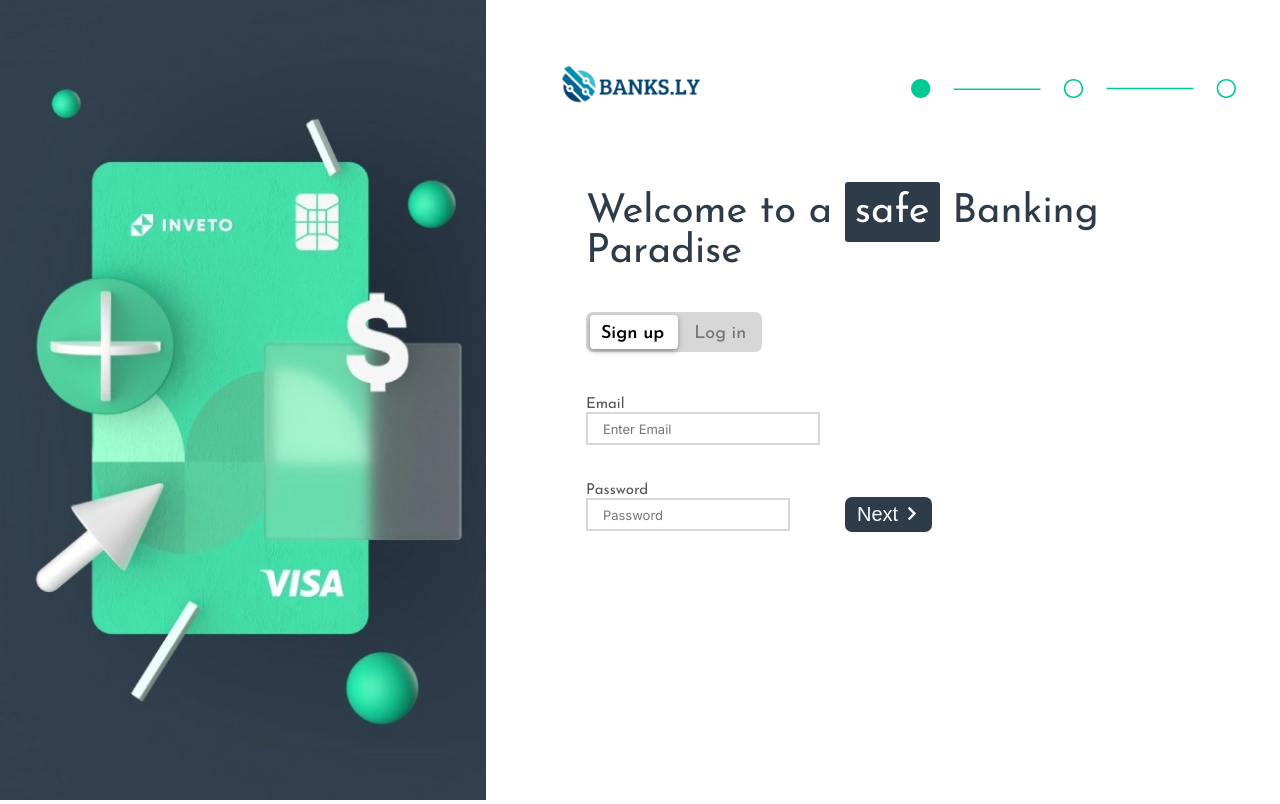
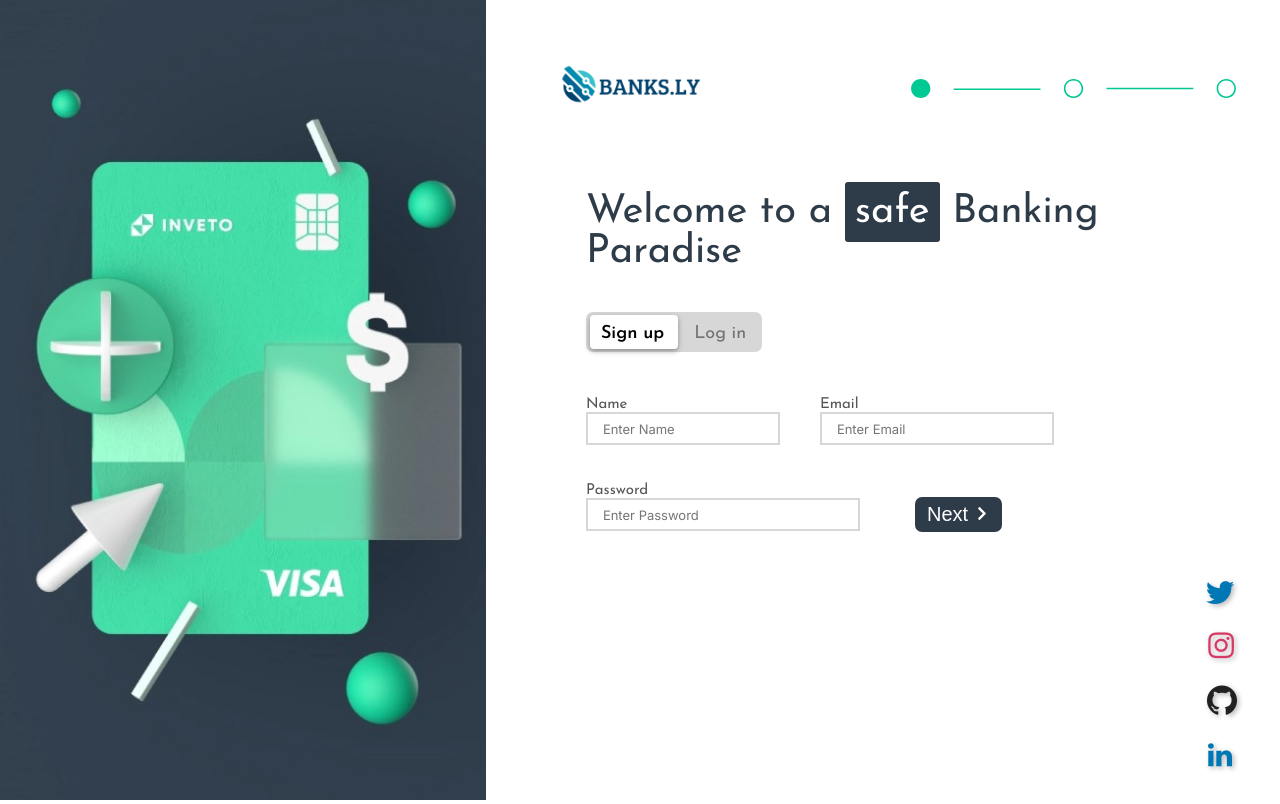
Before and after one commit to Keval9shah/web, a PHP site: page / in a window 1280 px wide. Run offline with PHP 8.4, Linux system fonts and the light colour scheme.

Commit message:
💪😎 Finally done

```diff
--- a/spbank/index.php
+++ b/spbank/index.php
@@ -71,6 +71,7 @@ if(isset($_POST['submit'])){
     <link href="https://fonts.googleapis.com/css2?family=Josefin+Sans:wght@100;200;300;400;600&display=swap" rel="stylesheet">
     <link href="https://fonts.googleapis.com/css2?family=Inter&display=swap" rel="stylesheet">
     <link rel="stylesheet" href="style.css">
+    <link rel="stylesheet" href="https://stackpath.bootstrapcdn.com/font-awesome/4.7.0/css/font-awesome.min.css">
     <title>Bank</title>
 </head>
 
@@ -80,7 +81,7 @@ if(isset($_POST['submit'])){
         <div class="g2">
             <img class="logo" src="logo.png" alt="">
             <img class="prop2" src="prop2.svg" alt="">
-            <div class="txt">Welcome to a <span>safe</span> Banking Paradise</div>
+            <div class="txt">Welcome to a <span class="safe">safe</span> Banking Paradise</div>
             <div class="login">
                 <div class="sign">
                     <div class="sup sel1" onclick="sup()">
@@ -96,7 +97,7 @@ if(isset($_POST['submit'])){
                         <div class="fields1">
                             <div class="name fl">
                                 <div class="field">Name</div>
-                                <div class="answer"><input id="nm" minlength="3" maxlength="18" name="name" placeholder="Enter Name"></div>
+                                <div class="answer"><input id="nm" minlength="3" maxlength="18" name="name" required placeholder="Enter Name"></div>
                             </div>
                             <div class="email fl">
                                 <div class="field">Email</div>
@@ -106,7 +107,7 @@ if(isset($_POST['submit'])){
                         <div class="fields1">
                             <div class="pass fl">
                                 <div class="field">Password</div>
-                                <div class="answer"><input class="anp" minlength="8" maxlength="16" type="password" name="password" required placeholder="Password"></div>
+                                <div class="answer"><input class="anp" minlength="8" maxlength="16" type="password" name="password" required placeholder="Enter Password"></div>
                             </div>
                             <div class="go fl">
                                 <button name="submit" type="submit" class="goo">Next <svg width="16px" height="15px" aria-hidden="true" focusable="false" data-prefix="fas" data-icon="chevron-right" class="svg-inline--fa fa-chevron-right fa-w-10" role="img" xmlns="http://www.w3.org/2000/svg" viewBox="0 0 320 512"><path fill="currentColor" d="M285.476 272.971L91.132 467.314c-9.373 9.373-24.569 9.373-33.941 0l-22.667-22.667c-9.357-9.357-9.375-24.522-.04-33.901L188.505 256 34.484 101.255c-9.335-9.379-9.317-24.544.04-33.901l22.667-22.667c9.373-9.373 24.569-9.373 33.941 0L285.475 239.03c9.373 9.372 9.373 24.568.001 33.941z"></path></svg></button>
@@ -117,6 +118,26 @@ if(isset($_POST['submit'])){
             </div>
         </div>
     </div>
+    <a href="https://twitter.com/keval2001" target="_blank" class="twitter social-buttons__button social-button social-button--linkedin" aria-label="LinkedIn">
+        <span class="social-button__inner">
+           <i class="fa fa-twitter tw"></i>
+          </span>
+    </a>
+    <a href="https://www.linkedin.com/in/keval-shah-a4b2811a3/" target="_blank" class="linkedin social-buttons__button social-button social-button--linkedin" aria-label="LinkedIn">
+        <span class="social-button__inner">
+           <i class="fa fa-linkedin"></i>
+          </span>
+    </a>
+    <a href="https://github.com/Keval9shah" target="_blank" class="github social-buttons__button social-button social-button--codepen" aria-label="CodePen">
+        <span class="social-button__inner">
+            <i class="fa fa-github gb"></i>
+          </span>
+    </a>
+    <a href="https://www.instagram.com/kvl.sh/" target="_blank" class="instagram social-buttons__button social-button social-button--github" aria-label="GitHub">
+        <span class="social-button__inner">
+                <i class="fa fa-instagram in"></i>
+          </span>
+    </a>
 
     <script src="script.js"></script>
 </body>
--- a/spbank/style.css
+++ b/spbank/style.css
@@ -52,7 +52,7 @@ body {
     font-weight: 400;
 }
 
-span {
+.safe {
     background-color: #2e3c49;
     color: white;
     padding: 10px;
@@ -106,8 +106,8 @@ span {
     margin: 0 0 25px 0;
 }
 
-.name {
-    display: none;
+.email {
+    margin-left: 40px;
 }
 
 #nm {
@@ -160,7 +160,7 @@ input {
 }
 
 .anp {
-    width: 170px;
+    width: 240px;
     transition: all 0.4s;
 }
 
@@ -191,3 +191,202 @@ input {
     top: 40px;
     left: 65px;
 }
+
+
+/* .social-buttons {
+    display: flex;
+    flex-wrap: wrap;
+    justify-content: center;
+    margin-top: -10px;
+}
+ */
+
+.social-button {
+    /* position: relative; */
+    display: flex;
+    justify-content: center;
+    align-items: center;
+    outline: none;
+    width: 70px;
+    height: 70px;
+    text-decoration: none;
+}
+
+.social-button__inner {
+    position: relative;
+    display: flex;
+    align-items: center;
+    justify-content: center;
+    width: calc(100% - var(--dist));
+    height: calc(100% - var(--dist));
+    border-radius: 100%;
+    /* background: #fff; */
+    text-align: center;
+}
+
+.social-button i,
+.social-button svg {
+    position: relative;
+    z-index: 1;
+    transition: 0.3s;
+}
+
+.social-button .gb {
+    font-size: 35px;
+}
+
+.social-button .in {
+    font-size: 30px;
+}
+
+.social-button .tw {
+    padding-top: 5px;
+    font-size: 32px;
+}
+
+.social-button i {
+    font-size: 28px;
+}
+
+.social-button svg {
+    height: 40%;
+    width: 40%;
+}
+
+
+/* .social-button::after {
+    content: "";
+    position: absolute;
+    top: 35.355%;
+    left: 35.355%;
+    display: block;
+    width: 0;
+    height: 0;
+    border-radius: 100%;
+    transition: 0.15s;
+} */
+
+
+/* .social-button:focus,
+.social-button:hover {
+    color: #fff;
+} */
+
+
+/* .social-button:focus::after,
+.social-button:hover::after {
+    width: calc(100% - var(--dist));
+    height: calc(100% - var(--dist));
+    margin-top: calc(-35.355% + var(--dist)/2);
+    margin-left: calc(-35.355% + var(--dist)/2);
+} */
+
+.social-button--mail {
+    color: #0072c6;
+}
+
+
+/* .social-button--mail::after {
+    background: #0072c6;
+} */
+
+.social-button--facebook {
+    color: #3b5999;
+}
+
+
+/* .social-button--facebook::after {
+    background: #3b5999;
+} */
+
+.social-button--linkedin {
+    color: #0077b5;
+}
+
+
+/* .social-button--linkedin::after {
+    background: #0077b5;
+} */
+
+.social-button--github {
+    color: #d83a66;
+}
+
+
+/* .social-button--github::after {
+    background: linear-gradient(45deg, #f09433 0%, #e6683c 25%, #dc2743 50%, #cc2366 75%, #bc1888 100%);
+    ;
+} */
+
+.social-button--codepen {
+    color: #212121;
+}
+
+.social-button--codepen::after {
+    background: #212121;
+}
+
+.social-button--steam {
+    color: #7da10e;
+}
+
+.social-button--steam::after {
+    background: #7da10e;
+}
+
+.social-button--snapchat {
+    color: #eec900;
+}
+
+.social-button--snapchat::after {
+    background: #eec900;
+}
+
+.social-button--twitter {
+    color: #55acee;
+}
+
+.social-button--twitter::after {
+    background: #55acee;
+}
+
+.social-button--instagram {
+    color: #e4405f;
+}
+
+.social-button--instagram::after {
+    background: #e4405f;
+}
+
+.social-button--npmjs {
+    color: #c12127;
+}
+
+.social-button--npmjs::after {
+    background: #c12127;
+}
+
+a {
+    position: fixed;
+    /* z-index: -1; */
+    right: 25px;
+    text-shadow: 2px 2px 5px rgba(34, 34, 34, 0.32);
+}
+
+.linkedin {
+    bottom: 10px;
+}
+
+.instagram {
+    bottom: 120px;
+    right: 24px;
+}
+
+.twitter {
+    bottom: 175px;
+}
+
+.github {
+    bottom: 65px;
+    right: 23px;
+}
--- a/spbank/trandata.php
+++ b/spbank/trandata.php
@@ -1,5 +1,5 @@
 <?php
-
+ob_start();
 require('connection.inc.php');
 
 session_start();
@@ -66,6 +66,6 @@ if(isset($_POST['submit'])){
     //datetime
     header("location:details.php");
 }
-
-
+ob_end_flush();
 ?>
+?>
```
Also changed, not shown: spbank/details.php (+4 -3 lines), spbank/style1.css (+8 -4 lines).
